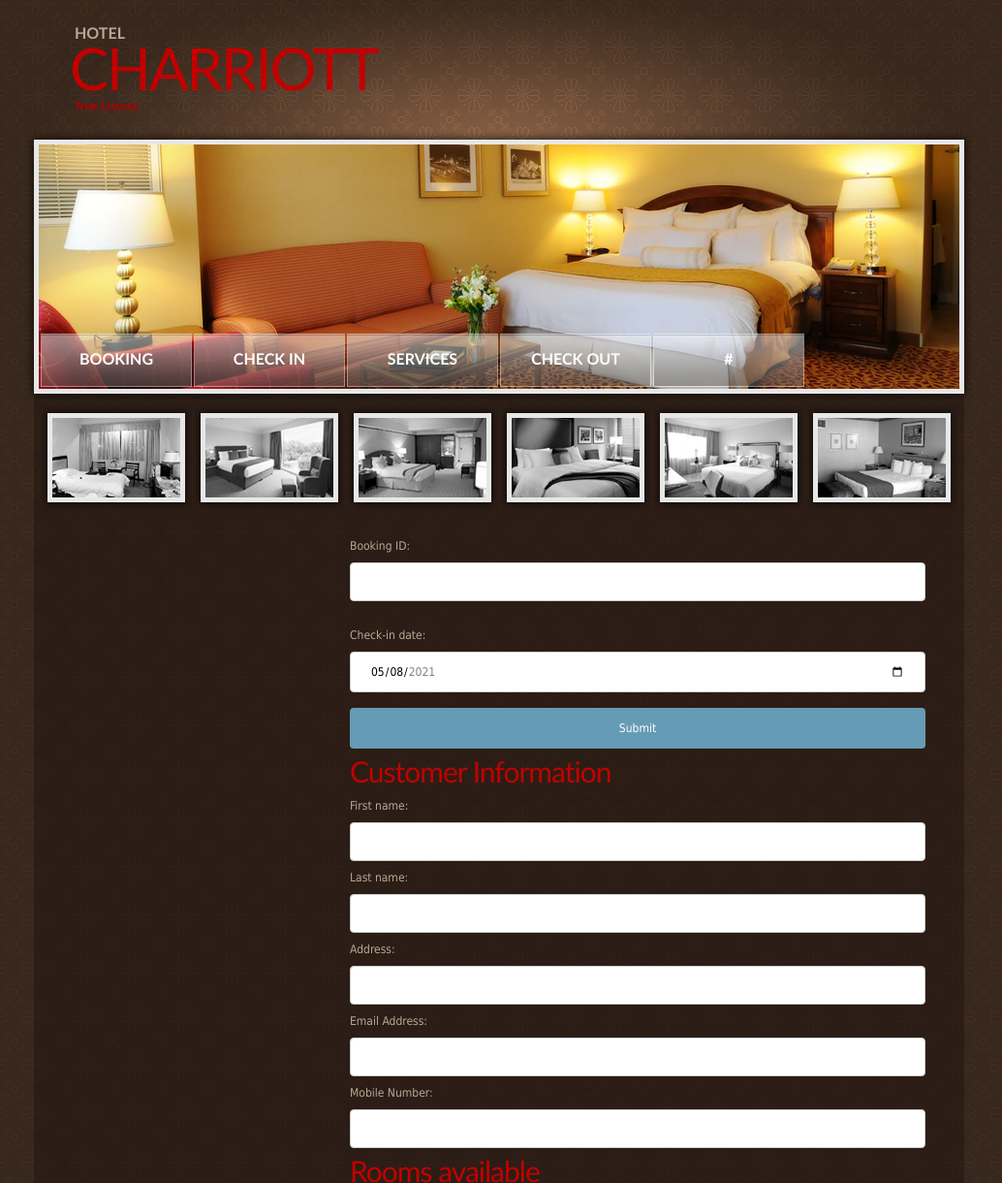
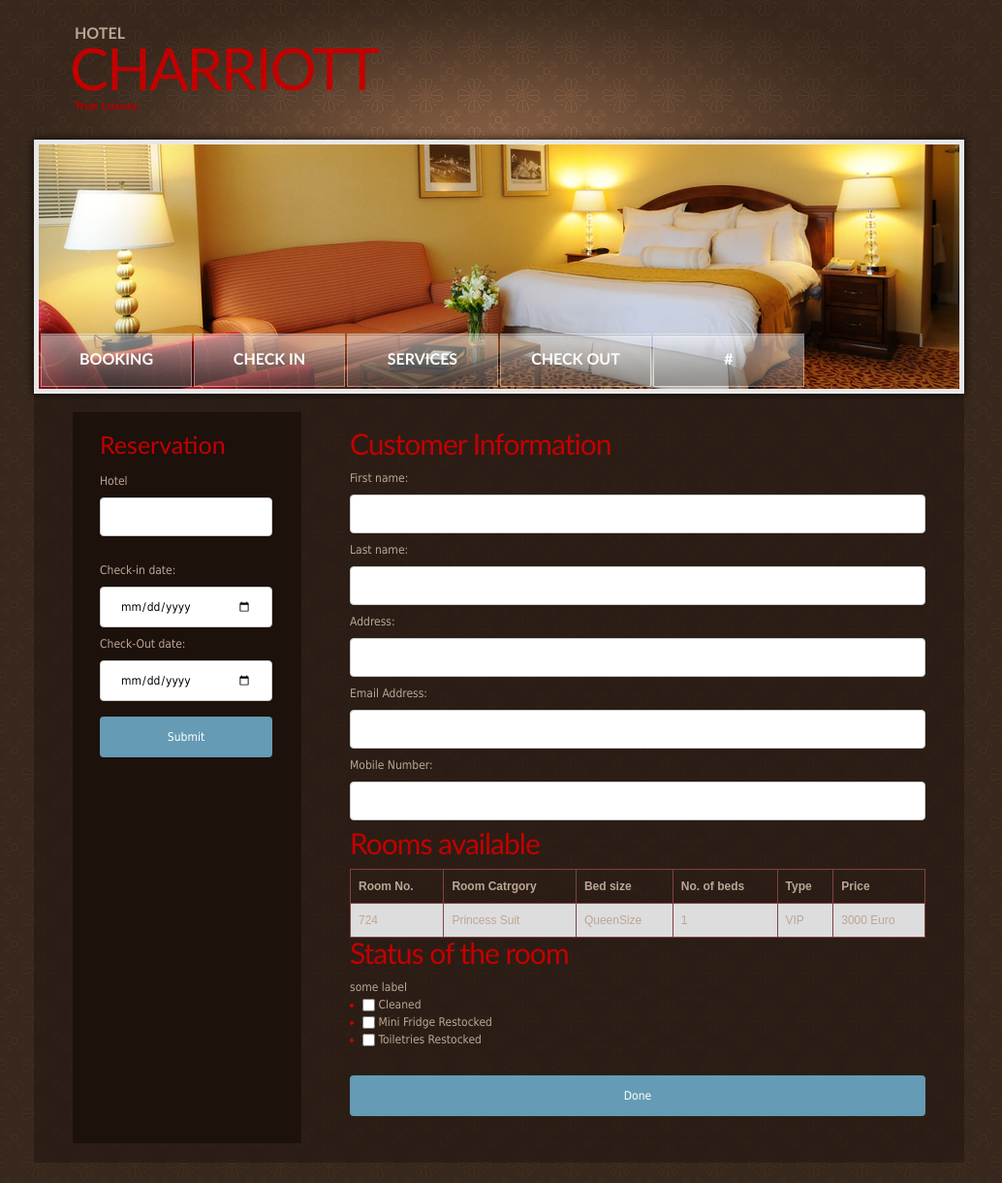
Before and after one commit to stef0296/sdp_hotel_mgmt, a plain HTML site: page five-star-hotel/checkin.html in a window 1280 px wide. Shown: the top 1220 px of the page at 97% size, without its empty margins (125-1159 px from the left). Drawn offline with Linux system fonts and the light colour scheme.

Commit message:
Checkin update

```diff
--- a/five-star-hotel/checkin.html
+++ b/five-star-hotel/checkin.html
@@ -46,25 +46,6 @@
             </div>
         </div>
         <!-- content -->
-        <div id="content">
-            <div class="gallery">
-                <ul>
-                    <li><a href="#"><img alt="" src="images/2page-img1.jpg" /></a></li>
-                    <li><a href="#"><img alt="" src="images/2page-img2.jpg" /></a></li>
-                    <li><a href="#"><img alt="" src="images/2page-img3.jpg" /></a></li>
-                    <li><a href="#"><img alt="" src="images/2page-img4.jpg" /></a></li>
-                    <li><a href="#"><img alt="" src="images/2page-img5.jpg" /></a></li>
-                    <li><a href="#"><img alt="" src="images/2page-img6.jpg" /></a></li>
-                </ul>
-            </div>
-            <div class="container">
-                <div class="aside maxheight">
-                </div>
-                <div class="content">
-                    <div class="indent">
-                        <!--------------check in-------------->
-
-
         <style>
             input[type=text],
             input[type=service],
@@ -109,6 +90,7 @@
                 background-color: #367383;
             }
 
+
             table {
                 font-family: arial, sans-serif;
                 border-collapse: collapse;
@@ -128,28 +110,38 @@
         </style>
 
 
-
-                        <meta name="viewport" content="width=device-width, initial-scale=1">
-
-                        <body>
+        <div id="content">
+            <div class="wrapper">
+                <div class="aside maxheight">
+                    <!-- box begin -->
+                    <div class="box maxheight">
+                        <div class="inner">
+                            <h3>Reservation</h3>
                             <div>
-                                <form action=" ">
-                                    <label for="Book_id">Booking ID:</label>
-                                    <input type="text" id="book_id" name="book_id"><br><br>
+                                <label for="hotel_id">Hotel</label>
+                                <input type="text" id="hotel_id" name="hotel_id"><br><br>
 
                                 <label for="start">Check-in date:</label>
 
-                                    <input type="date" id="checkin_date" name="checkin_date" value="2021-05-08"
-                                        min="2021-05-01" max="2021-12-31">
+                                <input type="date" id="checkin_date" name="checkin_date" value="08-06-2021"
+                                    min="08-06-021" max="2021-12-31">
+
+                                <label for="start">Check-Out date:</label>
+
+                                <input type="date" id="checkout_date" name="checkout_date" value="16-06-2021"
+                                    min="16-06-2021" max="2021-12-31">
 
                                 <input type="submit" value="Submit">
-                                </form>
                             </div>
+                        </div>
+                    </div>
+                    <!-- box end -->
+                </div>
+                <div class="content">
+                    <div class="indent">
+                        <h2>Customer Information</h2>
+                        <div>
 
-                            <div>
-                                <h2>Customer Information</h2>
-
-                                <form>
                             <label for="fname">First name:</label><br>
                             <input type="text" id="fname" name="fname" value=""><br>
 
@@ -165,7 +157,6 @@
                             <label for="Phone_no">Mobile Number:</label><br>
                             <input type="text" id="Phone_no" name="Phone_no" value=""><br>
 
-                                </form>
                         </div>
 
                         <div>
@@ -208,12 +199,13 @@
                             </div>
                         </div>
 
-                            <!------------Services---------------->
-                    </div>
-                </div>
+
                         <div class="clear"></div>
                     </div>
                 </div>
+            </div>
+        </div>
+
         <!-- footer -->
         <div id="footer">
 
```
Also changed, not shown: 1 other file. Lines whose indentation alone changed are shown as unchanged.
